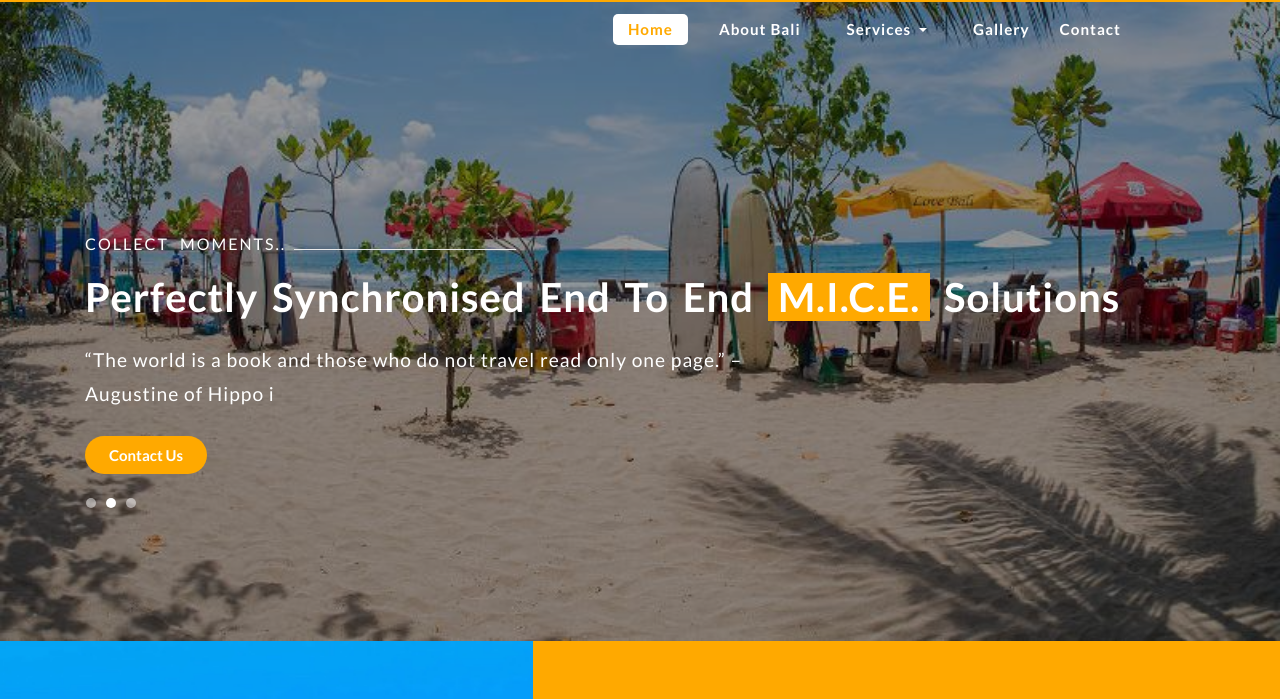
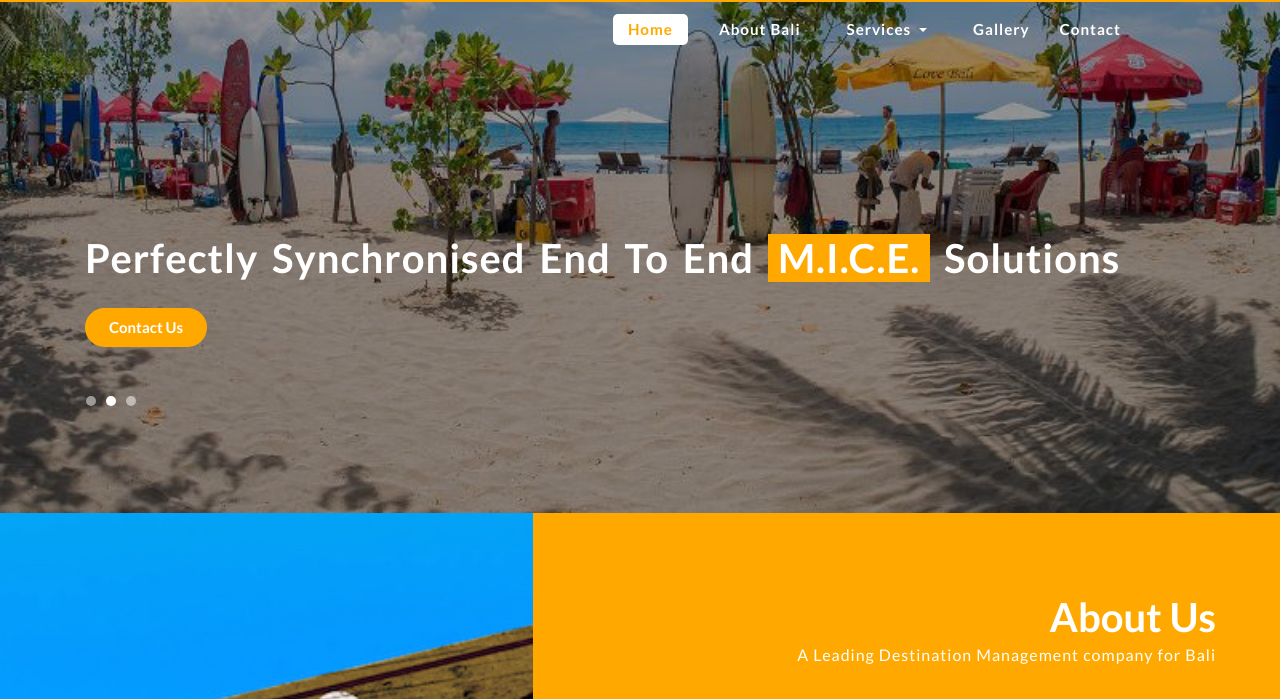
Before and after one commit to Ramjivan/luxury-indo-travel, a plain HTML site: page index.html in a window 1280 px wide. Shown: the part 74-773 px from the top of the page. Drawn offline with Linux system fonts and the light colour scheme.

Commit message:
don't know what

```diff
--- a/index.html
+++ b/index.html
@@ -123,9 +123,9 @@
                     <div class="container">
                         <div class="banner-text">
                             <div class="slider-info">
-                                <span class="line">collect moments..</span>
+
                                 <h3> Transfers, Hotels and <br> <span data-blast="bgColor">Everything</span> else.</h3>
-                                <p class="text-white">“The world is a book and those who do not travel read only one page.” – Augustine of Hippo i </p>
+
                                 <a class="btn bg-theme mt-4 w3_pvt-link-bnr text-white" data-blast="bgColor"
                                     href="contact.html" role="button">Contact Us</a>
                             </div>
@@ -137,9 +137,9 @@
                     <div class="container">
                         <div class="banner-text">
                             <div class="slider-info">
-                                <span class="line">collect moments..</span>
+
                                 <h3> Perfectly synchronised end to end <span data-blast="bgColor">M.I.C.E.</span> solutions </h3>
-                                <p class="text-white">“The world is a book and those who do not travel read only one page.” – Augustine of Hippo i </p>
+
                                 <a class="btn bg-theme mt-4 w3_pvt-link-bnr text-white" data-blast="bgColor"
                                     href="contact.html" role="button">Contact Us</a>
                             </div>
@@ -151,10 +151,10 @@
                     <div class="container">
                         <div class="banner-text">
                             <div class="slider-info">
-                                <span class="line">collect moments..</span>
+
                                 <h3>Plan your <span data-blast="bgColor">Destination weddign</span><br> at Bali</h3>
 
-                                <p class="text-white">“The world is a book and those who do not travel read only one page.” – Augustine of Hippo i </p>
+
                                 <a class="btn bg-theme mt-4 w3_pvt-link-bnr text-white" data-blast="bgColor"
                                     href="contact.html" role="button">Contact Us</a>
                             </div>
@@ -173,7 +173,7 @@
                 <div class="col-lg-7 about-left-wthree bg-theme" data-blast="bgColor">
                     <div class="title-desc text-right pb-sm-3">
                         <h3 class="main-title-w3pvt text-white text-capitalize">about us</h3>
-                        <p class="text-white">Think Bali, Think Luxury Indo Travels</p>
+                        <p class="text-white">A Leading Destination Management company for Bali</p>
                     </div>
                     <ul type="circle">
                         <li><p class="my-3 text-white child_second justify">Luxury Indo Travel, is a full-fledged Destination Management Company offering bespoke services across the board to the entire travel and tourism fraternity .</p></li>
```
